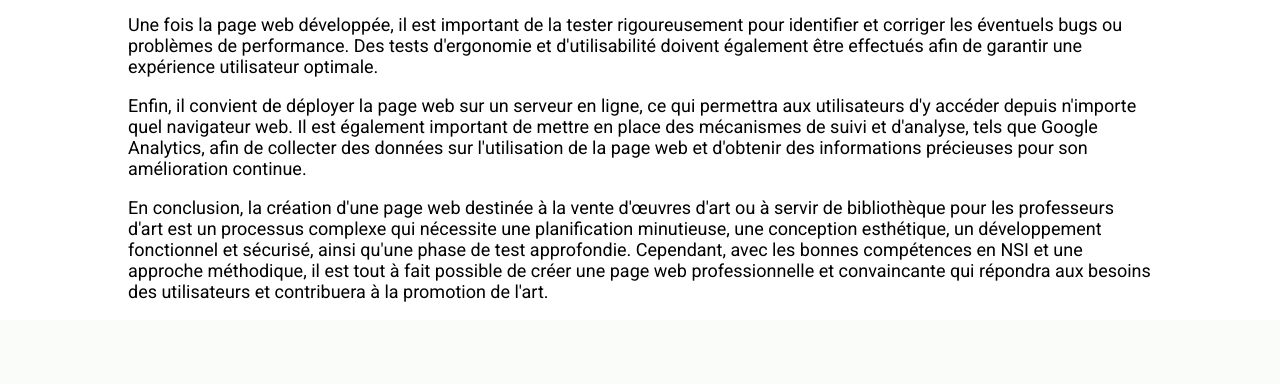
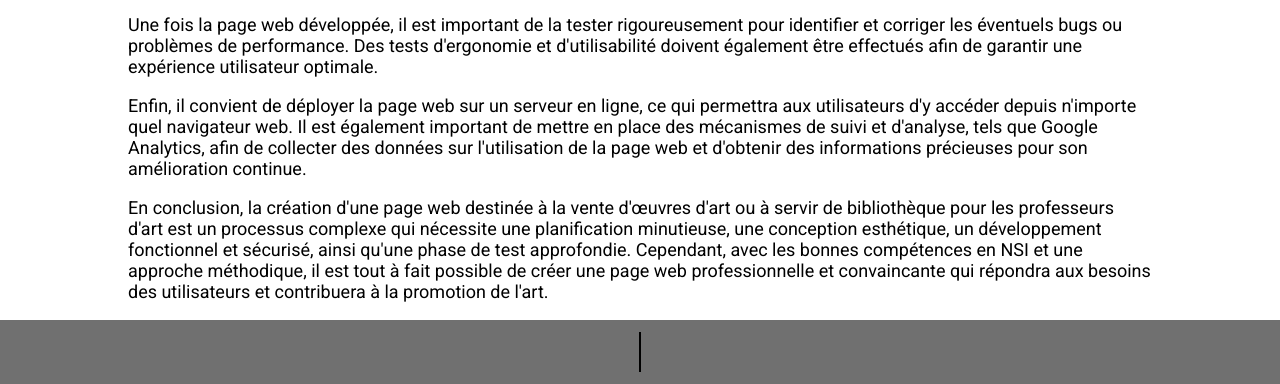
Before and after one commit to AlphaRaph/Oeuvres, a Flask app: page /propos in a window 1280 px wide. Shown: the part 645-1029 px from the top of the page. Before the commit the page ends 947 px from the top, so only its background shows below. Run offline with Flask 3, Linux system fonts and the light colour scheme; some libraries are stand-ins or nearby versions.

Commit message:
Update propos.html

```diff
--- a/templates/propos.html
+++ b/templates/propos.html
@@ -90,6 +90,13 @@
     <p>En conclusion, la création d'une page web destinée à la vente d'œuvres d'art ou à servir de bibliothèque pour les professeurs d'art est un processus complexe qui nécessite une planification minutieuse, une conception esthétique, un développement fonctionnel et sécurisé, ainsi qu'une phase de test approfondie. Cependant, avec les bonnes compétences en NSI et une approche méthodique, il est tout à fait possible de créer une page web professionnelle et convaincante qui répondra aux besoins des utilisateurs et contribuera à la promotion de l'art.</p>
     </main>
 
+<!-- Footer : () -->
+    <footer>
+        <div class="footer1">
+        </div>
+        <div class="footer2">
+        </div>
+    </footer>
 </body>
 
 </html>
```
